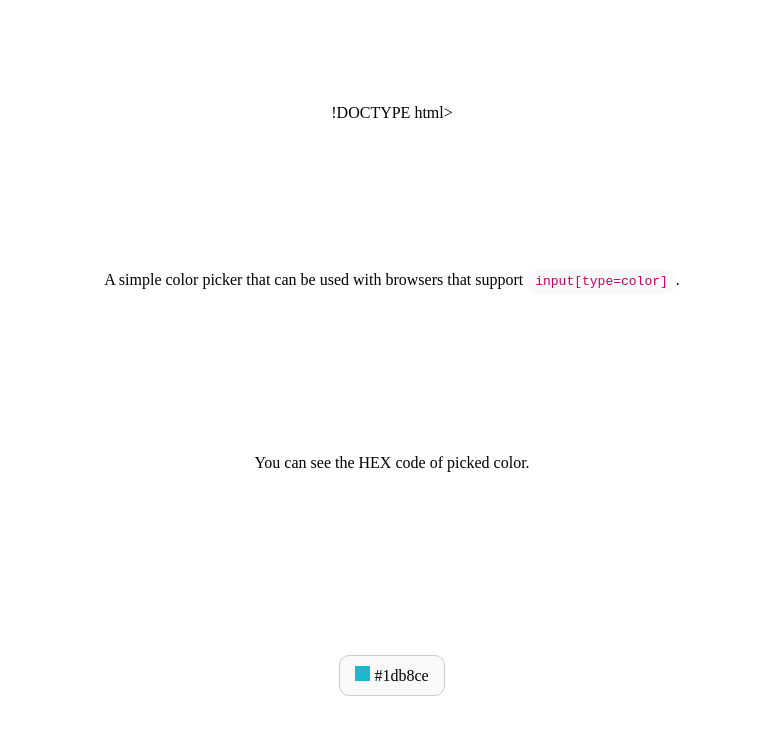
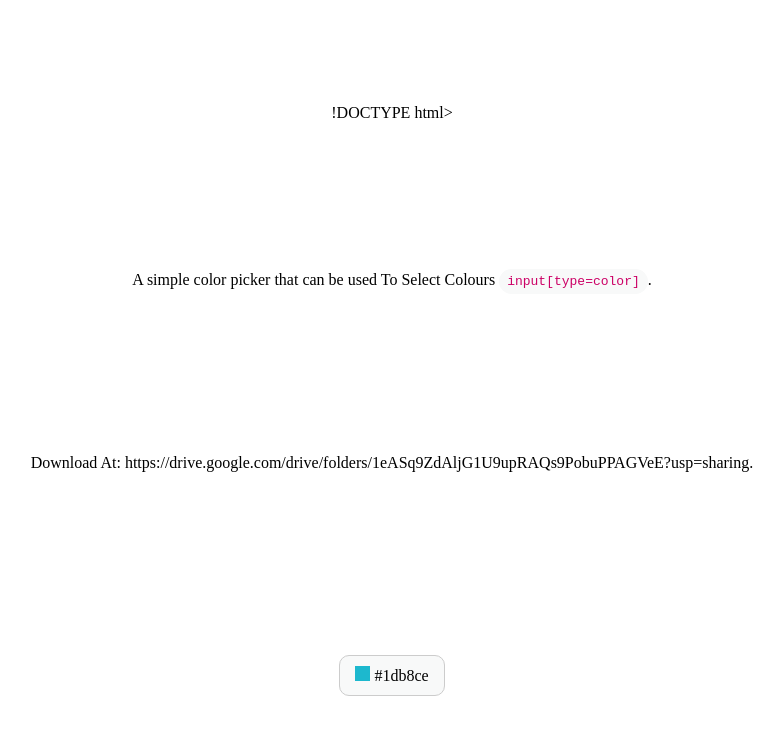
Before and after one commit to BuildBloxxer/AdvanceColor, a browser extension: page index.html in a window 1280 px wide. Shown: the whole page, without its empty margins (248-1028 px from the left). Drawn offline with Linux system fonts and the light colour scheme.

Commit message:
Update index.html

```diff
--- a/index.html
+++ b/index.html
@@ -11,8 +11,8 @@
 
 <body>
 
-    <p>A simple color picker that can be used with browsers that support <code>input[type=color]</code>.</p>
-    <p style="margin-bottom: 50px;">You can see the HEX code of picked color.</p>
+    <p>A simple color picker that can be used To Select Colours <code>input[type=color]</code>.</p>
+    <p style="margin-bottom: 50px;">Download At: https://drive.google.com/drive/folders/1eASq9ZdAljG1U9upRAQs9PobuPPAGVeE?usp=sharing.</p>
 
     <span class="color-picker">
         <label for="colorPicker">
```
